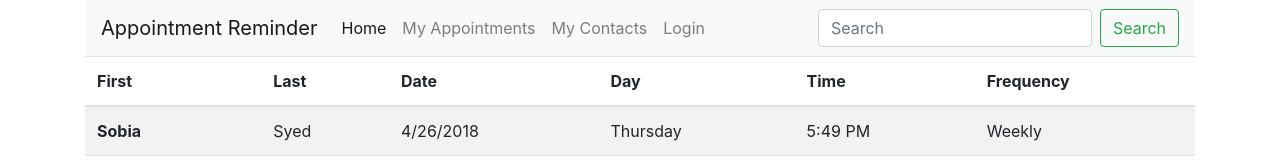
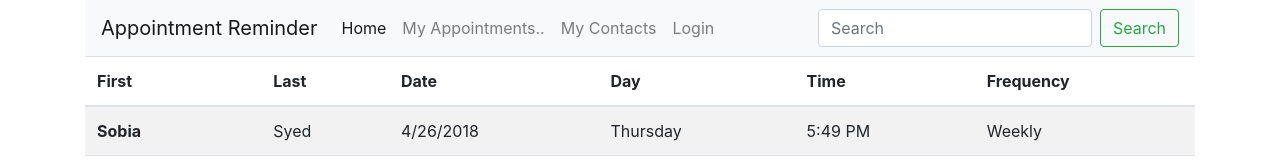
Before and after one commit to zulfiqar11/AppointmentReminder, an Angular app: page /appointments in a window 1280 px wide. Shown: the top 160 px of the page. Built offline with nearby package versions, Linux system fonts and the light colour scheme.

Commit message:
nav changes

```diff
--- a/src/app/app.component.html
+++ b/src/app/app.component.html
@@ -11,7 +11,7 @@
           <a class="nav-link active" href="#">Home </a>
         </li>
         <li class="nav-item">
-          <a class="nav-link" href="#">My Appointments </a>
+          <a class="nav-link" href="#">My Appointments.. </a>
         </li>
         <li class="nav-item">
           <a class="nav-link" href="#">My Contacts </a>
```
Also changed, not shown: 1 other file (tests, documents, lock files or other folders).
